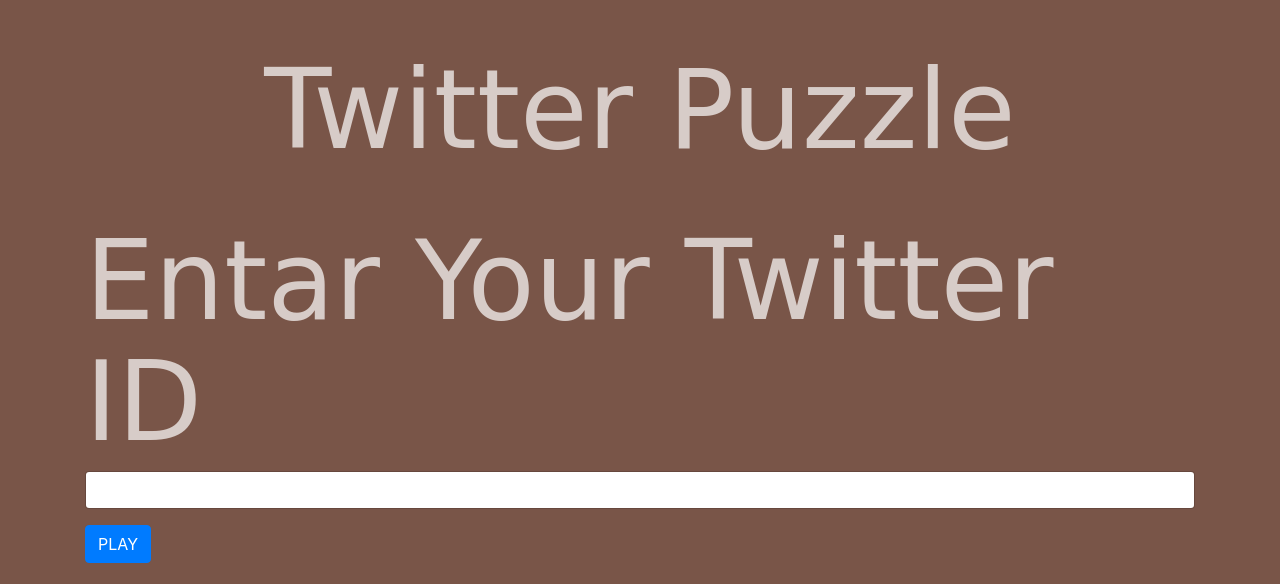
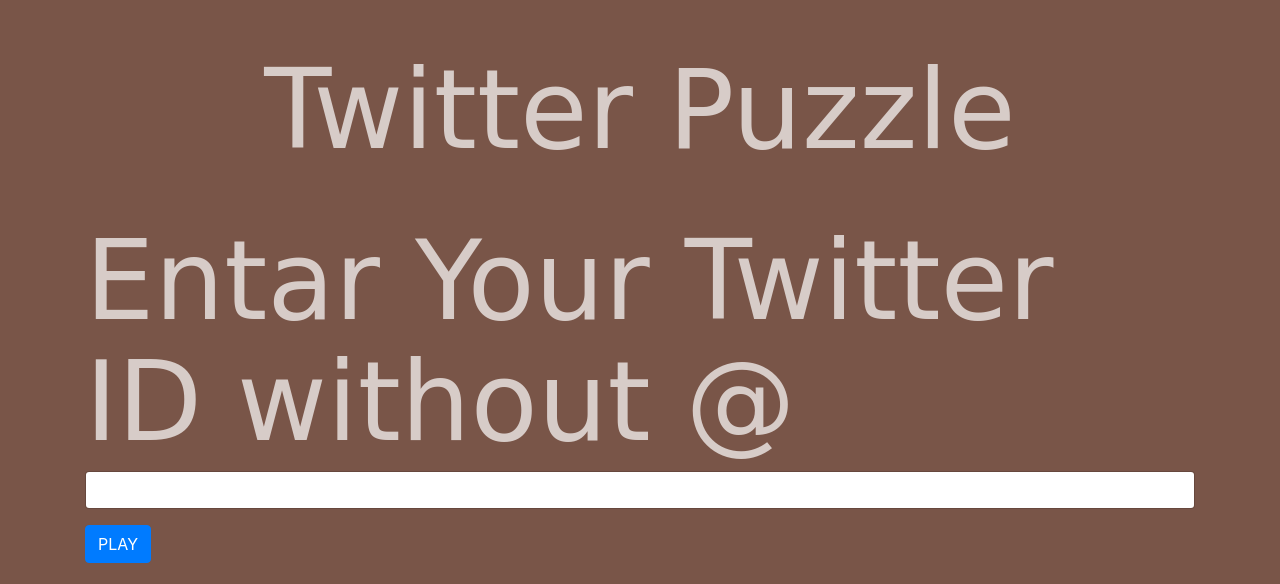
Before and after one commit to kznrluk/cit-webpro2017, a website: page entry.html in a window 1280 px wide. Shown: the top 584 px of the page. Drawn offline with nearby package versions, Linux system fonts and the light colour scheme; files whose address does not match are found by name; a web font is replaced by a local one.

Commit message:
文字の調整

```diff
--- a/entry.html
+++ b/entry.html
@@ -61,7 +61,7 @@
 		<div class="container">
 			<form name="form">
 					<div class="form-group">
-							<h2 class="title ">Entar Your Twitter ID</h2>
+							<h3 class="title">Entar Your Twitter ID without @</h3>
 							<input type="text" name="id" class="form-control">
 					</div>
 					<button type="submit" class="btn btn-primary mx-auto" onClick="wait1sec();return false;">PLAY</button>
```
